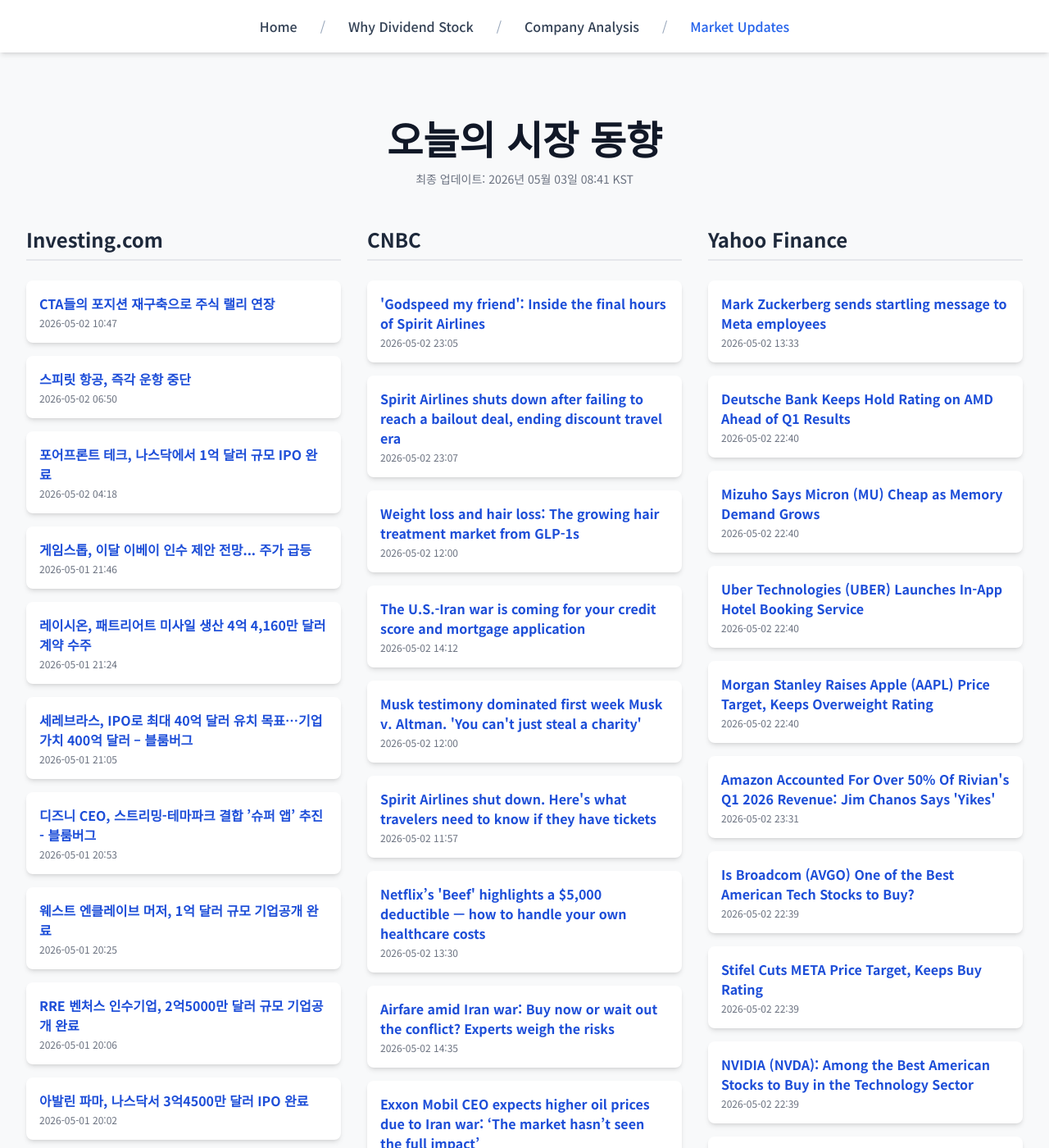
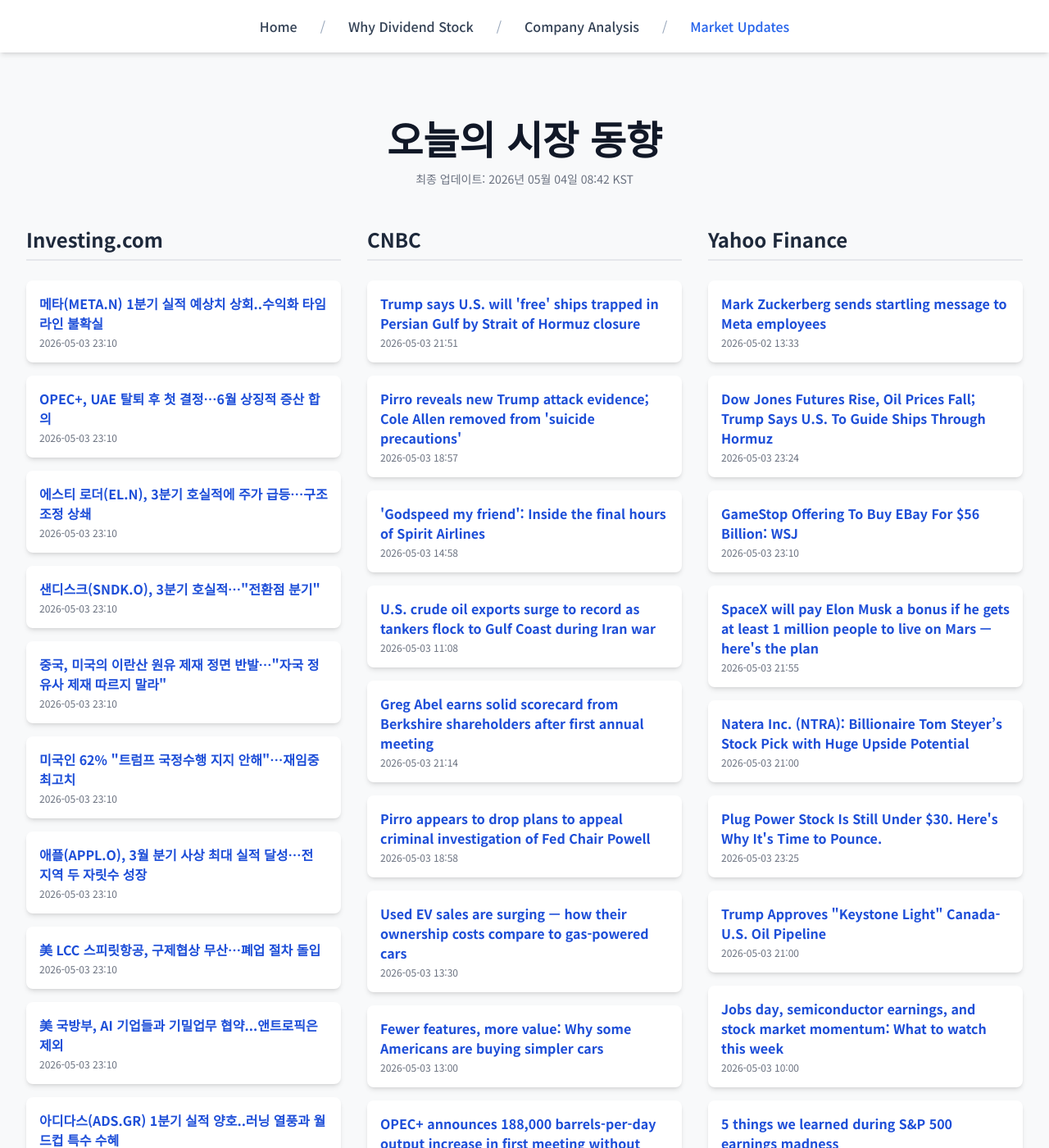
Before and after one commit to Kay-Hwang/my-company-analysis, a Jekyll site: the page built from market-updates.html, in a window 1280 px wide and 1400 px high. Shown: the whole window at 82% size. Built offline with Jekyll 4.4.1, drawn with Linux system fonts in a browser that asks for light colours; nearby versions of some CDN libraries; a script that is not in the unit is left out; some of the changed text lies outside the part shown.

Commit message:
Update daily data

```diff
--- a/_data/latest_data.json
+++ b/_data/latest_data.json
@@ -1,128 +1,128 @@
 {
-  "lastUpdated": "2026년 05월 03일 08:41 KST",
+  "lastUpdated": "2026년 05월 04일 08:42 KST",
   "news": {
     "investing": [
       {
-        "title": "CTA들의 포지션 재구축으로 주식 랠리 연장",
-        "link": "https://kr.investing.com/news/stock-market-news/article-1924234",
-        "pubDate": "2026-05-02 10:47:56",
-        "summary": "CTA들의 포지션 재구축으로 주식 랠리 연장"
+        "title": "메타(META.N) 1분기 실적 예상치 상회..수익화 타임라인 불확실",
+        "link": "https://kr.investing.com/news/stock-market-news/article-1924405",
+        "pubDate": "2026-05-03 23:10:26",
+        "summary": "메타(META.N) 1분기 실적 예상치 상회..수익화 타임라인 불확실"
       },
       {
-        "title": "스피릿 항공, 즉각 운항 중단",
-        "link": "https://kr.investing.com/news/stock-market-news/article-1924222",
-        "pubDate": "2026-05-02 06:50:50",
-        "summary": "스피릿 항공, 즉각 운항 중단"
+        "title": "OPEC+, UAE 탈퇴 후 첫 결정…6월 상징적 증산 합의",
+        "link": "https://kr.investing.com/news/stock-market-news/article-1924404",
+        "pubDate": "2026-05-03 23:10:26",
+        "summary": "OPEC+, UAE 탈퇴 후 첫 결정…6월 상징적 증산 합의"
       },
       {
-        "title": "포어프론트 테크, 나스닥에서 1억 달러 규모 IPO 완료",
-        "link": "https://kr.investing.com/news/stock-market-news/article-432SI-1924206",
-        "pubDate": "2026-05-02 04:18:08",
-        "summary": "포어프론트 테크, 나스닥에서 1억 달러 규모 IPO 완료"
+        "title": "에스티 로더(EL.N), 3분기 호실적에 주가 급등…구조조정 상쇄",
+        "link": "https://kr.investing.com/news/stock-market-news/article-1924403",
+        "pubDate": "2026-05-03 23:10:26",
+        "summary": "에스티 로더(EL.N), 3분기 호실적에 주가 급등…구조조정 상쇄"
       },
       {
-        "title": "게임스톱, 이달 이베이 인수 제안 전망... 주가 급등",
-        "link": "https://kr.investing.com/news/stock-market-news/article-1924115",
-        "pubDate": "2026-05-01 21:46:39",
-        "summary": "게임스톱, 이달 이베이 인수 제안 전망... 주가 급등"
+        "title": "샌디스크(SNDK.O), 3분기 호실적…\"전환점 분기\"",
+        "link": "https://kr.investing.com/news/stock-market-news/article-1924402",
+        "pubDate": "2026-05-03 23:10:25",
+        "summary": "샌디스크(SNDK.O), 3분기 호실적…\"전환점 분기\""
       },
       {
-        "title": "레이시온, 패트리어트 미사일 생산 4억 4,160만 달러 계약 수주",
-        "link": "https://kr.investing.com/news/stock-market-news/article-93CH-1924098",
-        "pubDate": "2026-05-01 21:24:43",
-        "summary": "레이시온, 패트리어트 미사일 생산 4억 4,160만 달러 계약 수주"
+        "title": "중국, 미국의 이란산 원유 제재 정면 반발…\"자국 정유사 제재 따르지 말라\"",
+        "link": "https://kr.investing.com/news/stock-market-news/article-1924401",
+        "pubDate": "2026-05-03 23:10:25",
+        "summary": "중국, 미국의 이란산 원유 제재 정면 반발…\"자국 정유사 제재 따르지 말라\""
       },
       {
-        "title": "세레브라스, IPO로 최대 40억 달러 유치 목표…기업가치 400억 달러 – 블룸버그",
-        "link": "https://kr.investing.com/news/stock-market-news/article-93CH-1924089",
-        "pubDate": "2026-05-01 21:05:05",
-        "summary": "세레브라스, IPO로 최대 40억 달러 유치 목표…기업가치 400억 달러 – 블룸버그"
+        "title": "미국인 62% \"트럼프 국정수행 지지 안해\"…재임중 최고치",
+        "link": "https://kr.investing.com/news/stock-market-news/article-1924400",
+        "pubDate": "2026-05-03 23:10:25",
+        "summary": "미국인 62% \"트럼프 국정수행 지지 안해\"…재임중 최고치"
       },
       {
-        "title": "디즈니 CEO, 스트리밍-테마파크 결합 ’슈퍼 앱’ 추진 - 블룸버그",
-        "link": "https://kr.investing.com/news/stock-market-news/article-93CH-1924068",
-        "pubDate": "2026-05-01 20:53:20",
-        "summary": "디즈니 CEO, 스트리밍-테마파크 결합 ’슈퍼 앱’ 추진 - 블룸버그"
+        "title": "애플(APPL.O), 3월 분기 사상 최대 실적 달성…전 지역 두 자릿수 성장",
+        "link": "https://kr.investing.com/news/stock-market-news/article-1924399",
+        "pubDate": "2026-05-03 23:10:24",
+        "summary": "애플(APPL.O), 3월 분기 사상 최대 실적 달성…전 지역 두 자릿수 성장"
       },
       {
-        "title": "웨스트 엔클레이브 머저, 1억 달러 규모 기업공개 완료",
-        "link": "https://kr.investing.com/news/stock-market-news/article-432SI-1924029",
-        "pubDate": "2026-05-01 20:25:03",
-        "summary": "웨스트 엔클레이브 머저, 1억 달러 규모 기업공개 완료"
+        "title": "美 LCC 스피릿항공, 구제협상 무산…폐업 절차 돌입",
+        "link": "https://kr.investing.com/news/stock-market-news/article-1924398",
+        "pubDate": "2026-05-03 23:10:24",
+        "summary": "美 LCC 스피릿항공, 구제협상 무산…폐업 절차 돌입"
       },
       {
-        "title": "RRE 벤처스 인수기업, 2억5000만 달러 규모 기업공개 완료",
-        "link": "https://kr.investing.com/news/stock-market-news/article-432SI-1923981",
-        "pubDate": "2026-05-01 20:06:21",
-        "summary": "RRE 벤처스 인수기업, 2억5000만 달러 규모 기업공개 완료"
+        "title": "美 국방부, AI 기업들과 기밀업무 협약...앤트로픽은 제외",
+        "link": "https://kr.investing.com/news/stock-market-news/article-1924397",
+        "pubDate": "2026-05-03 23:10:24",
+        "summary": "美 국방부, AI 기업들과 기밀업무 협약...앤트로픽은 제외"
       },
       {
-        "title": "아발린 파마, 나스닥서 3억4500만 달러 IPO 완료",
-        "link": "https://kr.investing.com/news/stock-market-news/article-432SI-1923974",
-        "pubDate": "2026-05-01 20:02:07",
-        "summary": "아발린 파마, 나스닥서 3억4500만 달러 IPO 완료"
+        "title": "아디다스(ADS.GR) 1분기 실적 양호..러닝 열풍과 월드컵 특수 수혜",
+        "link": "https://kr.investing.com/news/stock-market-news/article-1924396",
+        "pubDate": "2026-05-03 23:10:24",
+        "summary": "아디다스(ADS.GR) 1분기 실적 양호..러닝 열풍과 월드컵 특수 수혜"
       }
     ],
     "cnbc": [
       {
+        "title": "Trump says U.S. will 'free' ships trapped in Persian Gulf by Strait of Hormuz closure",
+        "link": "https://www.cnbc.com/2026/05/03/trump-iran-strait-of-hormuz-trapped-ships.html",
+        "pubDate": "Sun, 03 May 2026 21:51:04 GMT",
+        "summary": "Vessels have been largely unable to pass through the Strait of Hormuz for months, disrupting key supply chains."
+      },
+      {
+        "title": "Pirro reveals new Trump attack evidence; Cole Allen removed from 'suicide precautions'",
+        "link": "https://www.cnbc.com/2026/05/03/trump-assassination-cole-allen-suicide-pirro.html",
+        "pubDate": "Sun, 03 May 2026 18:57:58 GMT",
+        "summary": "Until U.S. Attorney Jeanine Pirro's comments, prosecutors had not disclosed whose bullet hit the agent."
+      },
+      {
         "title": "'Godspeed my friend': Inside the final hours of Spirit Airlines",
         "link": "https://www.cnbc.com/2026/05/02/spirit-airlines-shutdown-inside-the-final-hours.html",
-        "pubDate": "Sat, 02 May 2026 23:05:42 GMT",
+        "pubDate": "Sun, 03 May 2026 14:58:24 GMT",
         "summary": "Spirit Airlines ceased operations overnight after a failed government bailout."
       },
       {
-        "title": "Spirit Airlines shuts down after failing to reach a bailout deal, ending discount travel era",
-        "link": "https://www.cnbc.com/2026/05/01/spirit-airlines-trump-bailout.html",
-        "pubDate": "Sat, 02 May 2026 23:07:35 GMT",
-        "summary": "Talks with bondholders for a government bailout this week failed to yield a deal."
+        "title": "U.S. crude oil exports surge to record as tankers flock to Gulf Coast during Iran war",
+        "link": "https://www.cnbc.com/2026/05/03/us-crude-oil-exports-surge-to-record-as-tankers-flock-to-gulf-coast.html",
+        "pubDate": "Sun, 03 May 2026 11:08:46 GMT",
+        "summary": "Oil exports are booming from the U.S. Gulf Coast thanks to the Middle East supply disruption caused by the Iran war."
       },
       {
-        "title": "Weight loss and hair loss: The growing hair treatment market from GLP-1s",
-        "link": "https://www.cnbc.com/2026/05/02/hair-loss-glp-1s.html",
-        "pubDate": "Sat, 02 May 2026 12:00:01 GMT",
-        "summary": "A common side effect of many GLP-1 drugs is hair loss. It's creating a formerly untapped but growing market for hair treatment products."
+        "title": "Greg Abel earns solid scorecard from Berkshire shareholders after first annual meeting",
+        "link": "https://www.cnbc.com/2026/05/03/berkshire-ceo-greg-abel-earns-solid-first-scorecard-after-first-annual-meeting.html",
+        "pubDate": "Sun, 03 May 2026 21:14:08 GMT",
+        "summary": "The reviews from longtime shareholders and professional investors were broadly positive, even as many acknowledged the notable absence of Warren Buffett."
       },
       {
-        "title": "The U.S.-Iran war is coming for your credit score and mortgage application",
-        "link": "https://www.cnbc.com/2026/05/02/us-iran-war-credit-score-loans-mortgage-rates.html",
-        "pubDate": "Sat, 02 May 2026 14:12:35 GMT",
-        "summary": "The U.S.-Iran war and Strait of Hormuz closure have caused a global economic ripple effect, your credit score included as banks and lenders get tighter."
+        "title": "Pirro appears to drop plans to appeal criminal investigation of Fed Chair Powell",
+        "link": "https://www.cnbc.com/2026/05/03/pirro-fed-powell.html",
+        "pubDate": "Sun, 03 May 2026 18:58:42 GMT",
+        "summary": "The U.S. attorney shifted legal strategies in her investigation of Federal Reserve Chairman Jerome Powell just ahead of a deadline."
       },
       {
-        "title": "Musk testimony dominated first week Musk v. Altman. 'You can't just steal a charity'",
-        "link": "https://www.cnbc.com/2026/05/02/musk-testimony-dominated-first-week-musk-v-altman-trial-in-oakland.html",
-        "pubDate": "Sat, 02 May 2026 12:00:01 GMT",
-        "summary": "Elon Musk, the world's richest person, took the stand and testified over the course of three days in his trial against OpenAI CEO Sam Altman."
+        "title": "Used EV sales are surging — how their ownership costs compare to gas-powered cars",
+        "link": "https://www.cnbc.com/2026/05/03/ev-ownership-costs.html",
+        "pubDate": "Sun, 03 May 2026 13:30:01 GMT",
+        "summary": "With more affordable electric vehicles hitting used-car lots, buyers should be aware of some ownership costs that may differ from those that come with gas cars."
       },
       {
-        "title": "Spirit Airlines shut down. Here's what travelers need to know if they have tickets",
-        "link": "https://www.cnbc.com/2026/05/01/spirit-airlines-flights-shut-down.html",
-        "pubDate": "Sat, 02 May 2026 11:57:32 GMT",
-        "summary": "What travelers who are ticketed on Spirit Airlines need to know."
+        "title": "Fewer features, more value: Why some Americans are buying simpler cars",
+        "link": "https://www.cnbc.com/2026/05/03/why-some-americans-are-buying-simpler-cars.html",
+        "pubDate": "Sun, 03 May 2026 13:00:01 GMT",
+        "summary": "Cloth seats, manual controls and analog gauges are back as buyers look for cars with sticker prices closer to $30,000."
       },
       {
-        "title": "Netflix’s 'Beef' highlights a $5,000 deductible — how to handle your own healthcare costs",
-        "link": "https://www.cnbc.com/2026/05/02/health-insurance-deductible-netflix-beef.html",
-        "pubDate": "Sat, 02 May 2026 13:30:01 GMT",
-        "summary": "A scene in the new season of Netflix's show \"Beef,\" about a high health insurance deductible, illustrates a pain many Americans experience."
+        "title": "OPEC+ announces 188,000 barrels-per-day output increase in first meeting without UAE",
+        "link": "https://www.cnbc.com/2026/05/03/opec-announces-188000-barrels-per-day-output-increase-.html",
+        "pubDate": "Sun, 03 May 2026 11:28:54 GMT",
+        "summary": "Concerns around production were amplified further last week with news of the UAE's shock departure."
       },
       {
-        "title": "Airfare amid Iran war: Buy now or wait out the conflict? Experts weigh the risks",
-        "link": "https://www.cnbc.com/2026/05/02/iran-war-airfare-travel-airlines-plane-tickets-when-to-buy.html",
-        "pubDate": "Sat, 02 May 2026 14:35:02 GMT",
-        "summary": "It could be risky to delay buying plane tickets and hoping fares will drop, according to travel experts."
-      },
-      {
-        "title": "Exxon Mobil CEO expects higher oil prices due to Iran war: ‘The market hasn’t seen the full impact’",
-        "link": "https://www.cnbc.com/2026/05/01/exxon-ceo-iran-war-oil-strait-hormuz.html",
-        "pubDate": "Fri, 01 May 2026 18:58:24 GMT",
-        "summary": "Oil prices have soared on the risk of escalation and then plunged on hopes for peace before repeating the cycle."
-      },
-      {
-        "title": "The S&P 500 and Nasdaq kept their record rallies going. Here are 3 key takeaways",
-        "link": "https://www.cnbc.com/2026/05/02/the-sp-500-and-nasdaq-kept-their-record-rallies-going-here-are-3-key-takeaways-.html",
-        "pubDate": "Sat, 02 May 2026 15:13:09 GMT",
-        "summary": "It seemed like what really captivated Wall Street though was corporate earnings."
+        "title": "Greg Abel rules out Berkshire break-up, stresses continuity with Buffett's legacy at annual meeting",
+        "link": "https://www.cnbc.com/2026/05/03/berkshire-annual-meeting-greg-abel-rules-out-break-up-stressing-continuity-with-buffett.html",
+        "pubDate": "Sun, 03 May 2026 23:14:58 GMT",
+        "summary": "New CEO Greg Abel did most of the talking at his first Berkshire Hathaway shareholders meeting, but Warren Buffett was still a major presence."
       }
     ],
     "yahoo": [
@@ -133,58 +133,58 @@
         "summary": "Mark Zuckerberg sends startling message to Meta employees"
       },
       {
-        "title": "Deutsche Bank Keeps Hold Rating on AMD Ahead of Q1 Results",
-        "link": "https://finance.yahoo.com/sectors/technology/articles/deutsche-bank-keeps-hold-rating-224031215.html",
-        "pubDate": "2026-05-02T22:40:31Z",
-        "summary": "Deutsche Bank Keeps Hold Rating on AMD Ahead of Q1 Results"
+        "title": "Dow Jones Futures Rise, Oil Prices Fall; Trump Says U.S. To Guide Ships Through Hormuz",
+        "link": "https://www.investors.com/market-trend/stock-market-today/dow-jones-futures-sp-500-apple-broadcom-buy-zones/?src=A00220&yptr=yahoo",
+        "pubDate": "2026-05-03T23:24:15Z",
+        "summary": "Dow Jones Futures Rise, Oil Prices Fall; Trump Says U.S. To Guide Ships Through Hormuz"
       },
       {
-        "title": "Mizuho Says Micron (MU) Cheap as Memory Demand Grows",
-        "link": "https://finance.yahoo.com/markets/stocks/articles/mizuho-says-micron-mu-cheap-224022736.html",
-        "pubDate": "2026-05-02T22:40:22Z",
-        "summary": "Mizuho Says Micron (MU) Cheap as Memory Demand Grows"
+        "title": "GameStop Offering To Buy EBay For $56 Billion: WSJ",
+        "link": "https://www.investors.com/news/gamestop-stock-gears-up-for-ebay-takeover-offer/?src=A00220&yptr=yahoo",
+        "pubDate": "2026-05-03T23:10:50Z",
+        "summary": "GameStop Offering To Buy EBay For $56 Billion: WSJ"
       },
       {
-        "title": "Uber Technologies (UBER) Launches In-App Hotel Booking Service",
-        "link": "https://finance.yahoo.com/sectors/technology/articles/uber-technologies-uber-launches-app-224011823.html",
-        "pubDate": "2026-05-02T22:40:11Z",
-        "summary": "Uber Technologies (UBER) Launches In-App Hotel Booking Service"
+        "title": "SpaceX will pay Elon Musk a bonus if he gets at least 1 million people to live on Mars — here's the plan",
+        "link": "https://finance.yahoo.com/markets/stocks/articles/spacex-pay-elon-musk-bonus-215500297.html",
+        "pubDate": "2026-05-03T21:55:00Z",
+        "summary": "SpaceX will pay Elon Musk a bonus if he gets at least 1 million people to live on Mars — here's the plan"
       },
       {
-        "title": "Morgan Stanley Raises Apple (AAPL) Price Target, Keeps Overweight Rating",
-        "link": "https://finance.yahoo.com/markets/stocks/articles/morgan-stanley-raises-apple-aapl-224003171.html",
-        "pubDate": "2026-05-02T22:40:03Z",
-        "summary": "Morgan Stanley Raises Apple (AAPL) Price Target, Keeps Overweight Rating"
+        "title": "Natera Inc. (NTRA): Billionaire Tom Steyer’s Stock Pick with Huge Upside Potential",
+        "link": "https://finance.yahoo.com/markets/stocks/articles/natera-inc-ntra-billionaire-tom-210059897.html",
+        "pubDate": "2026-05-03T21:00:59Z",
+        "summary": "Natera Inc. (NTRA): Billionaire Tom Steyer’s Stock Pick with Huge Upside Potential"
       },
       {
-        "title": "Amazon Accounted For Over 50% Of Rivian's Q1 2026 Revenue: Jim Chanos Says 'Yikes'",
-        "link": "https://finance.yahoo.com/markets/stocks/articles/amazon-accounted-over-50-rivians-233132615.html",
-        "pubDate": "2026-05-02T23:31:32Z",
-        "summary": "Amazon Accounted For Over 50% Of Rivian's Q1 2026 Revenue: Jim Chanos Says 'Yikes'"
+        "title": "Plug Power Stock Is Still Under $30. Here's Why It's Time to Pounce.",
+        "link": "https://finance.yahoo.com/markets/stocks/articles/plug-power-stock-still-under-232500523.html",
+        "pubDate": "2026-05-03T23:25:00Z",
+        "summary": "Plug Power Stock Is Still Under $30. Here's Why It's Time to Pounce."
       },
       {
-        "title": "Is Broadcom (AVGO) One of the Best American Tech Stocks to Buy?",
-        "link": "https://finance.yahoo.com/sectors/technology/articles/broadcom-avgo-one-best-american-223952363.html",
-        "pubDate": "2026-05-02T22:39:52Z",
-        "summary": "Is Broadcom (AVGO) One of the Best American Tech Stocks to Buy?"
+        "title": "Trump Approves \"Keystone Light\" Canada-U.S. Oil Pipeline",
+        "link": "https://finance.yahoo.com/sectors/energy/articles/trump-approves-keystone-light-canada-210000853.html",
+        "pubDate": "2026-05-03T21:00:00Z",
+        "summary": "Trump Approves \"Keystone Light\" Canada-U.S. Oil Pipeline"
       },
       {
-        "title": "Stifel Cuts META Price Target, Keeps Buy Rating",
-        "link": "https://finance.yahoo.com/markets/stocks/articles/stifel-cuts-meta-price-target-223945487.html",
-        "pubDate": "2026-05-02T22:39:45Z",
-        "summary": "Stifel Cuts META Price Target, Keeps Buy Rating"
+        "title": "Jobs day, semiconductor earnings, and stock market momentum: What to watch this week",
+        "link": "https://finance.yahoo.com/markets/article/jobs-day-semiconductor-earnings-and-stock-market-momentum-what-to-watch-this-week-100000536.html",
+        "pubDate": "2026-05-03T10:00:00Z",
+        "summary": "Jobs day, semiconductor earnings, and stock market momentum: What to watch this week"
       },
       {
-        "title": "NVIDIA (NVDA): Among the Best American Stocks to Buy in the Technology Sector",
-        "link": "https://finance.yahoo.com/sectors/technology/articles/nvidia-nvda-among-best-american-223937360.html",
-        "pubDate": "2026-05-02T22:39:37Z",
-        "summary": "NVIDIA (NVDA): Among the Best American Stocks to Buy in the Technology Sector"
+        "title": "5 things we learned during S&P 500 earnings madness",
+        "link": "https://finance.yahoo.com/markets/article/5-things-we-learned-during-sp-500-earnings-madness-123000342.html",
+        "pubDate": "2026-05-03T12:30:00Z",
+        "summary": "5 things we learned during S&P 500 earnings madness"
       },
       {
-        "title": "Pivotal Research Raises Alphabet (GOOGL) Price Target, Keeps Buy Rating",
-        "link": "https://finance.yahoo.com/markets/stocks/articles/pivotal-research-raises-alphabet-googl-223929609.html",
-        "pubDate": "2026-05-02T22:39:29Z",
-        "summary": "Pivotal Research Raises Alphabet (GOOGL) Price Target, Keeps Buy Rating"
+        "title": "'It's a boom': Wall Street sees more market gains as strong earnings fuel the AI trade",
+        "link": "https://finance.yahoo.com/markets/article/its-a-boom-wall-street-sees-more-market-gains-as-strong-earnings-fuel-the-ai-trade-130032453.html",
+        "pubDate": "2026-05-03T13:00:32Z",
+        "summary": "'It's a boom': Wall Street sees more market gains as strong earnings fuel the AI trade"
       }
     ]
   }
```
